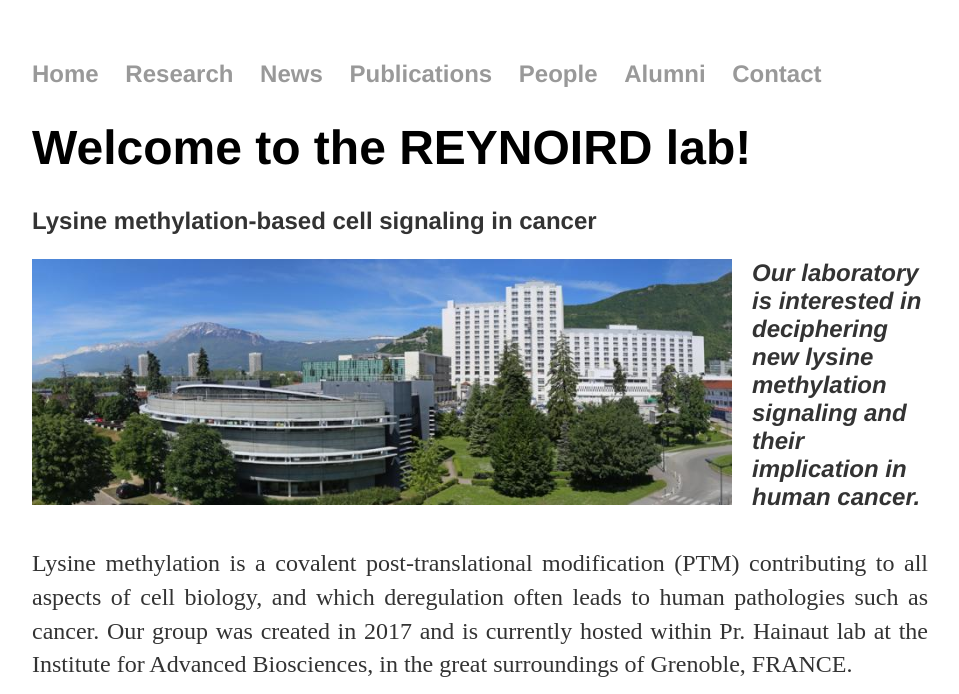
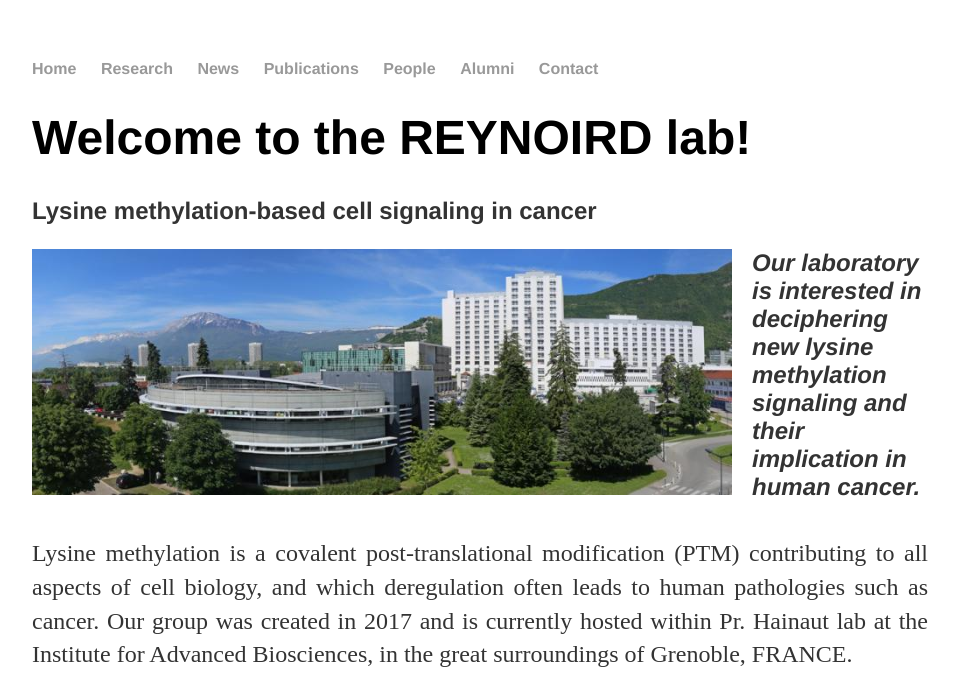
Before and after one commit to Reynoird-Lab/Reynoird-lab.github.io, a Jekyll site: the page built from index.html, in a window 1280 px wide. Shown: the top 694 px of the page, without its empty margins (160-1119 px from the left). Built offline with Jekyll 4.4.1, drawn with Linux system fonts in a browser that asks for light colours; Markdown is read by kramdown in place of the engine named in the settings; grey boxes are pictures that could not be loaded.

Commit message:
Update default.html

```diff
--- a/_layouts/default.html
+++ b/_layouts/default.html
@@ -7,7 +7,7 @@
 		</head>
 		<body>
 			<nav>
-	    		<h2><ul>
+	    		<h3><ul>
 				<li><a href="/">Home</a></li>
 		        	<li><a href="/Research">Research</a></li>
 				<li><a href="/News">News</a></li>
@@ -15,7 +15,7 @@
 	        		<li><a href="/People">People</a></li>
               			<li><a href="/Alumni">Alumni</a></li>
 				<li><a href="/Contact">Contact</a></li>
-				</ul></h2>
+				</ul></h3>
 			</nav>
 			<div class="container">
 
```
